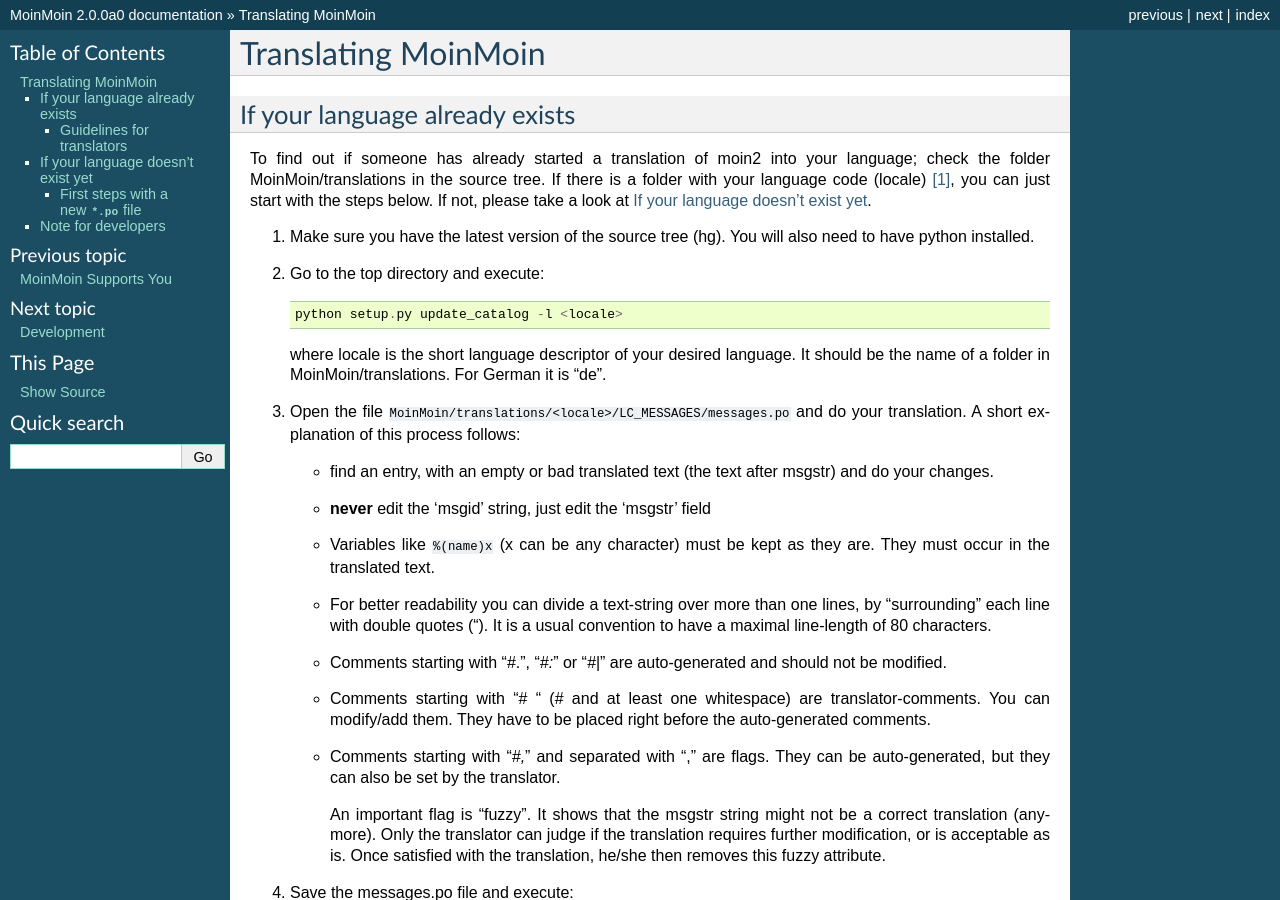
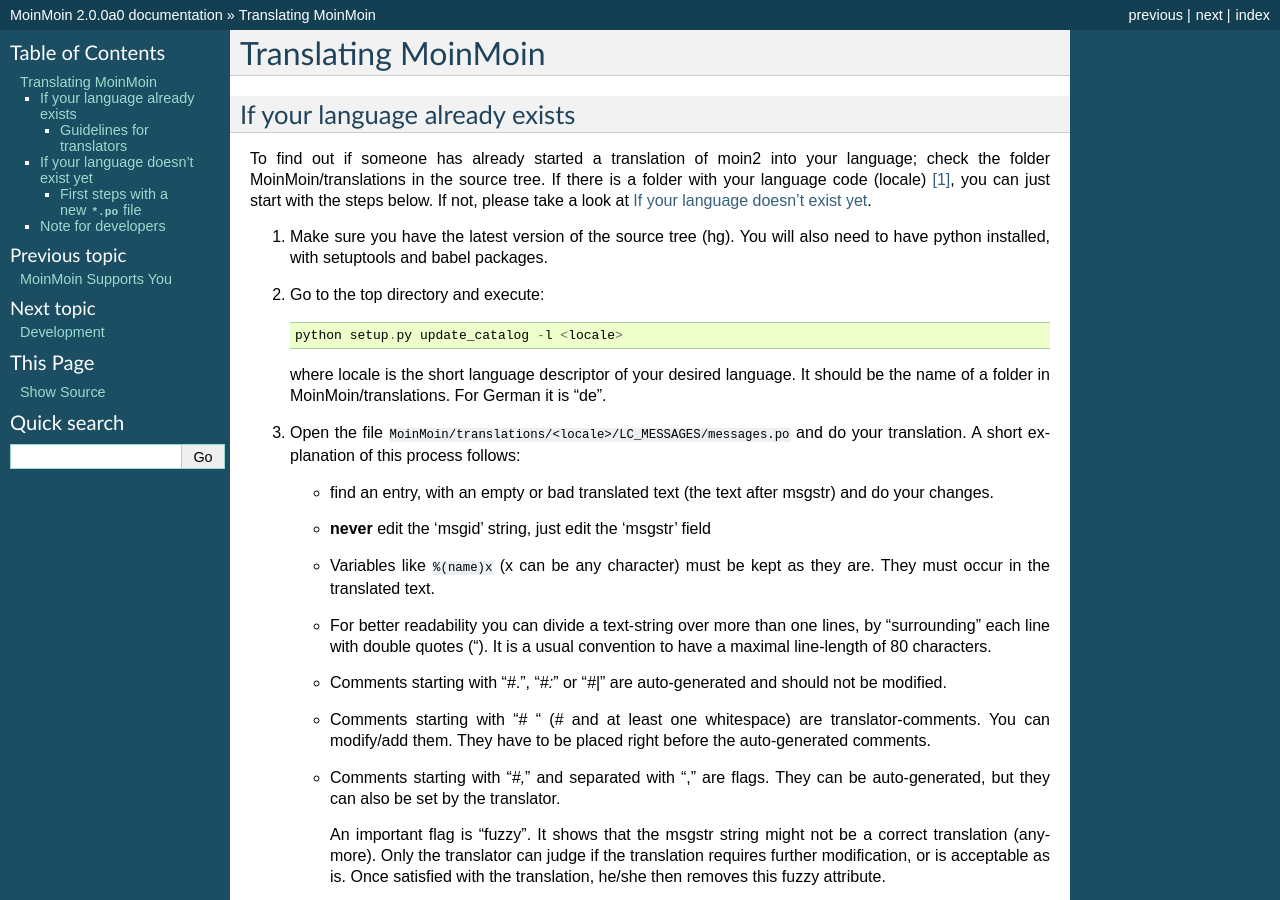
Before and after one commit to bhrigu123/moin-2.0-beta, a Sphinx documentation site: the page built from docs/devel/translate.rst, in a window 1280 px wide and 900 px high. Built offline with Sphinx 7.4.7, drawn with Linux system fonts in a browser that asks for light colours; pages that are not in the unit, such as notebooks, are missing from menus.

Commit message:
[minor] docs/devel/translate.rst: information about needed python packages added.

```diff
--- a/docs/devel/translate.rst
+++ b/docs/devel/translate.rst
@@ -13,7 +13,8 @@
 
 
 1. Make sure you have the latest version of the source tree (hg).
-   You will also need to have python installed.
+   You will also need to have python installed, with setuptools and babel
+   packages.
 
 2. Go to the top directory and execute::
 
```
